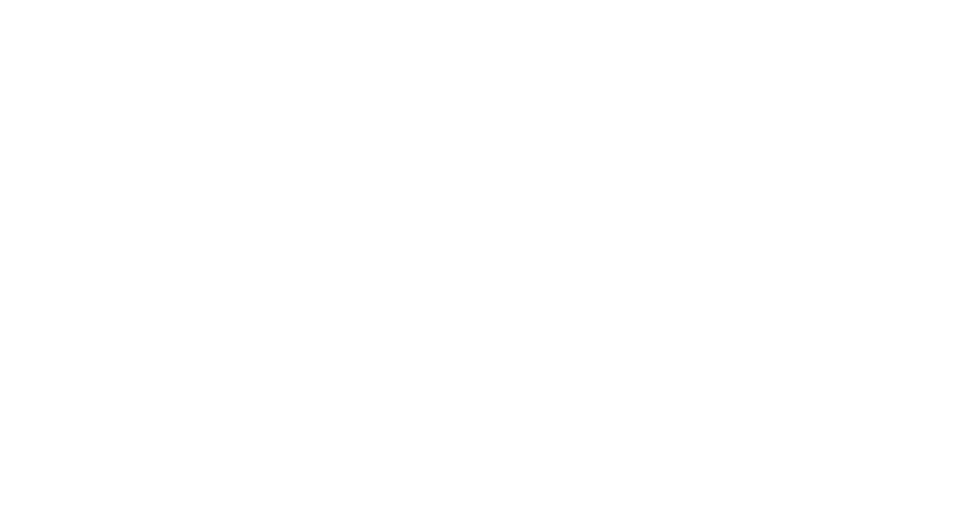
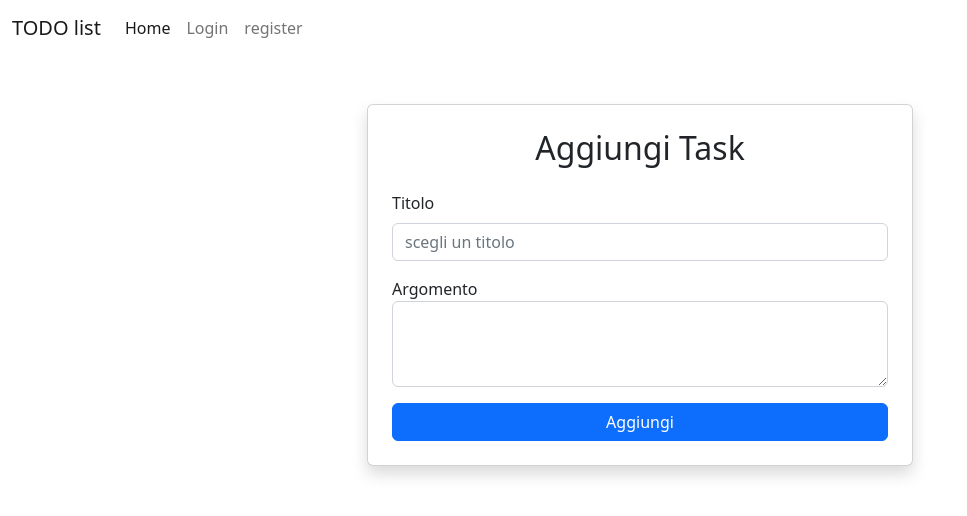
Before and after one commit to CarmineSacco/ReactToDo, a React (Vite) app in the folder TODO-list/: page /addTask/1 in a window 1280 px wide. Before the commit this address had no page. Shown: the top 516 px of the page, without its empty margins (0-967 px from the left). Built offline with nearby package versions, Linux system fonts and the light colour scheme.

Commit message:
[feat] addtask per utente

```diff
--- a/TODO-list/src/AppRoutes.tsx
+++ b/TODO-list/src/AppRoutes.tsx
@@ -4,6 +4,8 @@
 import Navbar from "./components/shared/Navbar";
 import Register from "./pages/Register";
 import Login from "./pages/Login";
+import AddTask from "./pages/AddTask";
+import TaskList from "./pages/TaskList";
 
 const AppRoutes = () => {
   return (
@@ -13,6 +15,8 @@
         <Route path="/login" element={<Login />} />s
         <Route path="/register" element={<Register />} />
         <Route path="/home" element={<App />} />
+        <Route path="/addTask/:id_utente" element={<AddTask />} />
+        <Route path="/editTask/:id_utente" element={<TaskList />} />
       </Route>
     </Routes>
   );
--- a/TODO-list/src/components/UserRow.tsx
+++ b/TODO-list/src/components/UserRow.tsx
@@ -2,9 +2,11 @@
 
 interface Props {
   user: IGetUserResponse;
+  onAddtask: (id_utente: number) => void;
+  onEdittask: (id_utente: number) => void;
 }
 
-const UserRow = ({ user }: Props) => {
+const UserRow = ({ user, onAddtask, onEdittask }: Props) => {
   return (
     <div
       style={{
@@ -30,6 +32,7 @@
       </span>
       <div style={{ display: "flex", gap: "10px" }}>
         <button
+          onClick={() => onAddtask(user.id_utente)}
           style={{
             padding: "0.5rem 1rem",
             fontSize: "0.9rem",
@@ -50,6 +53,7 @@
           Aggiungi Task
         </button>
         <button
+          onClick={() => onEdittask(user.id_utente)}
           style={{
             padding: "0.5rem 1rem",
             fontSize: "0.9rem",
--- a/TODO-list/src/interfaces/user/IGetUserResponse.ts
+++ b/TODO-list/src/interfaces/user/IGetUserResponse.ts
@@ -2,5 +2,6 @@
     nome : string,
     cognome : string
     username : string,
+    id_utente : number,
     permesso : string
 }
--- /dev/null
+++ b/TODO-list/src/pages/AddTask.tsx
@@ -0,0 +1,94 @@
+import React, { Fragment, useState } from "react";
+import { useNavigate, useParams } from "react-router-dom";
+import { Taskservice } from "../services/TaskService";
+const AddTask = () => {
+  const { id_utente } = useParams();
+  const [formvalid, setFormValid] = useState(true);
+  const [message, setMessage] = useState("");
+  const [success, setSuccess] = useState(false);
+  const [title, setTitle] = useState("");
+  const [argument, setArgument] = useState("");
+
+  const handleTitle = (e: React.ChangeEvent<HTMLInputElement>) => {
+    setTitle(e.target.value);
+  };
+
+  const handleArgument = (e: React.ChangeEvent<HTMLTextAreaElement>) => {
+    setArgument(e.target.value);
+  };
+  const navigate = useNavigate();
+
+  const handleSubmit = async () => {
+    if (!title || !argument) {
+      setFormValid(false);
+      setMessage("compila tutti i campi");
+      setSuccess(false);
+      return;
+    }
+    const task = { title, argument, id_utente };
+    const response = await Taskservice.addTask(task);
+    setMessage(response.message);
+    setSuccess(response.success);
+  };
+
+  return (
+    <Fragment>
+      <div className="container mt-5">
+        <div className="row justify-content-center">
+          <div className="col-md-6">
+            <div className="card shadow p-4">
+              <h2 className="text-center mb-4">Aggiungi Task</h2>
+              {(!formvalid || message) && (
+                <div
+                  className={
+                    success ? "alert alert-success" : "alert alert-danger"
+                  }
+                  role="alert"
+                >
+                  {message}
+                </div>
+              )}
+              <form>
+                <div className="mb-3">
+                  <label htmlFor="titolo" className="form-label">
+                    Titolo
+                  </label>
+                  <input
+                    onChange={handleTitle}
+                    type="text"
+                    className="form-control"
+                    id="titolo"
+                    placeholder="scegli un titolo"
+                  />
+                </div>
+                <div className="mb-3">
+                  <div className="form-group">
+                    <label htmlFor="argomento">Argomento</label>
+                    <textarea
+                      onChange={handleArgument}
+                      className="form-control"
+                      id="argomento"
+                      rows={3}
+                    ></textarea>
+                  </div>
+                </div>
+
+                <div className="d-grid">
+                  <button
+                    onClick={handleSubmit}
+                    type="button"
+                    className="btn btn-primary btn-block"
+                  >
+                    Aggiungi
+                  </button>
+                </div>
+              </form>
+            </div>
+          </div>
+        </div>
+      </div>
+    </Fragment>
+  );
+};
+
+export default AddTask;
--- /dev/null
+++ b/TODO-list/src/pages/TaskList.tsx
@@ -0,0 +1,9 @@
+import { useParams } from "react-router-dom";
+
+const TaskList = () => {
+  const { id_utente } = useParams();
+
+  return <div>TaskList</div>;
+};
+
+export default TaskList;
--- a/TODO-list/src/pages/UserList.tsx
+++ b/TODO-list/src/pages/UserList.tsx
@@ -2,7 +2,7 @@
 import { userService } from "../services/userService";
 import { IGetUserResponse } from "../interfaces/user/IGetUserResponse";
 import UserRow from "../components/UserRow";
-import { useLocation } from "react-router-dom";
+import { useNavigate } from "react-router-dom";
 
 interface Props {
   search: string;
@@ -12,6 +12,15 @@
   const [filteredUsers, setFilteredUsers] = useState<Array<IGetUserResponse>>(
     []
   );
+  const navigate = useNavigate();
+
+  const handleAddtask = (id_utente: number) => {
+    navigate(`/addTask/${id_utente}`);
+  };
+
+  const handleEditTask = (id_utente: number) => {
+    navigate(`/editTask/${id_utente}`);
+  };
 
   const getUsers = async () => {
     const fetchedUsers = await userService.getUsers();
@@ -38,7 +47,12 @@
   return (
     <Fragment>
       {filteredUsers.map((user, index) => (
-        <UserRow key={index} user={user} />
+        <UserRow
+          key={index}
+          user={user}
+          onAddtask={handleAddtask}
+          onEdittask={handleEditTask}
+        />
       ))}
     </Fragment>
   );
--- /dev/null
+++ b/TODO-list/src/services/TaskService.ts
@@ -0,0 +1,11 @@
+import axios from "axios";
+
+const API_URL = import.meta.env.VITE_API_URL;
+
+export const Taskservice={
+    addTask : async (task : {title : string , argument : string , id_utente : string | undefined})=>{
+        let response !: {success : boolean , message : string}
+        await axios.post<{success : boolean , message : string}>(`${API_URL}addTask.php`, {...task}).then(res => response = res.data);
+        return response
+    }
+}
```
